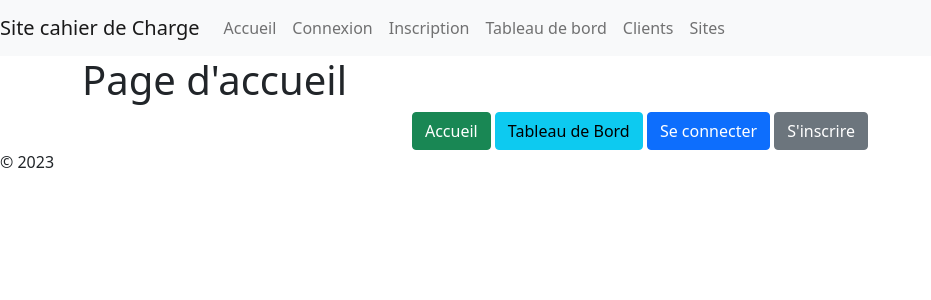
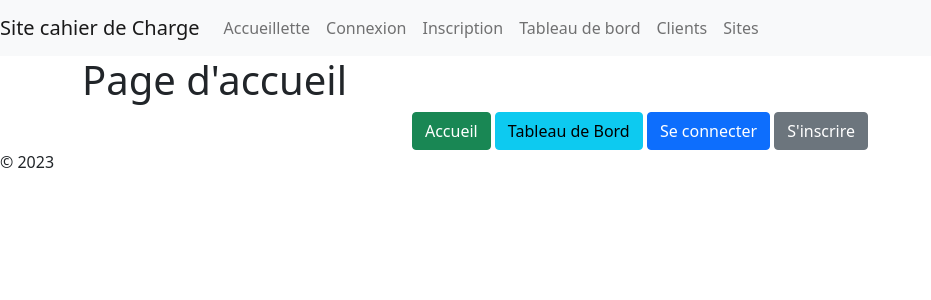
Before and after one commit to Hatem013/MSC_Cahier_Charges, a PHP site: page /home in a window 1280 px wide. Shown: the top 300 px of the page, without its empty margins (0-931 px from the left). Run offline with PHP 8.4, Linux system fonts and the light colour scheme; data that the repository does not hold is empty; some libraries are stand-ins or nearby versions.

Commit message:
test Kevin

```diff
--- a/views/home/header.php
+++ b/views/home/header.php
@@ -15,7 +15,7 @@
         <div class="collapse navbar-collapse" id="navbarNav">
             <ul class="navbar-nav">
                 <li class="nav-item <?php if ($page == 'home') {echo 'active';}?>">
-                    <a class="nav-link" href="/MSC-1/home">Accueil</a>
+                    <a class="nav-link" href="/MSC-1/home">Accueillette</a>
                 </li>
                 <li class="nav-item <?php if ($page == 'login') {echo 'active';}?>">
                     <a class="nav-link" href="/MSC-1/login">Connexion</a>
```
